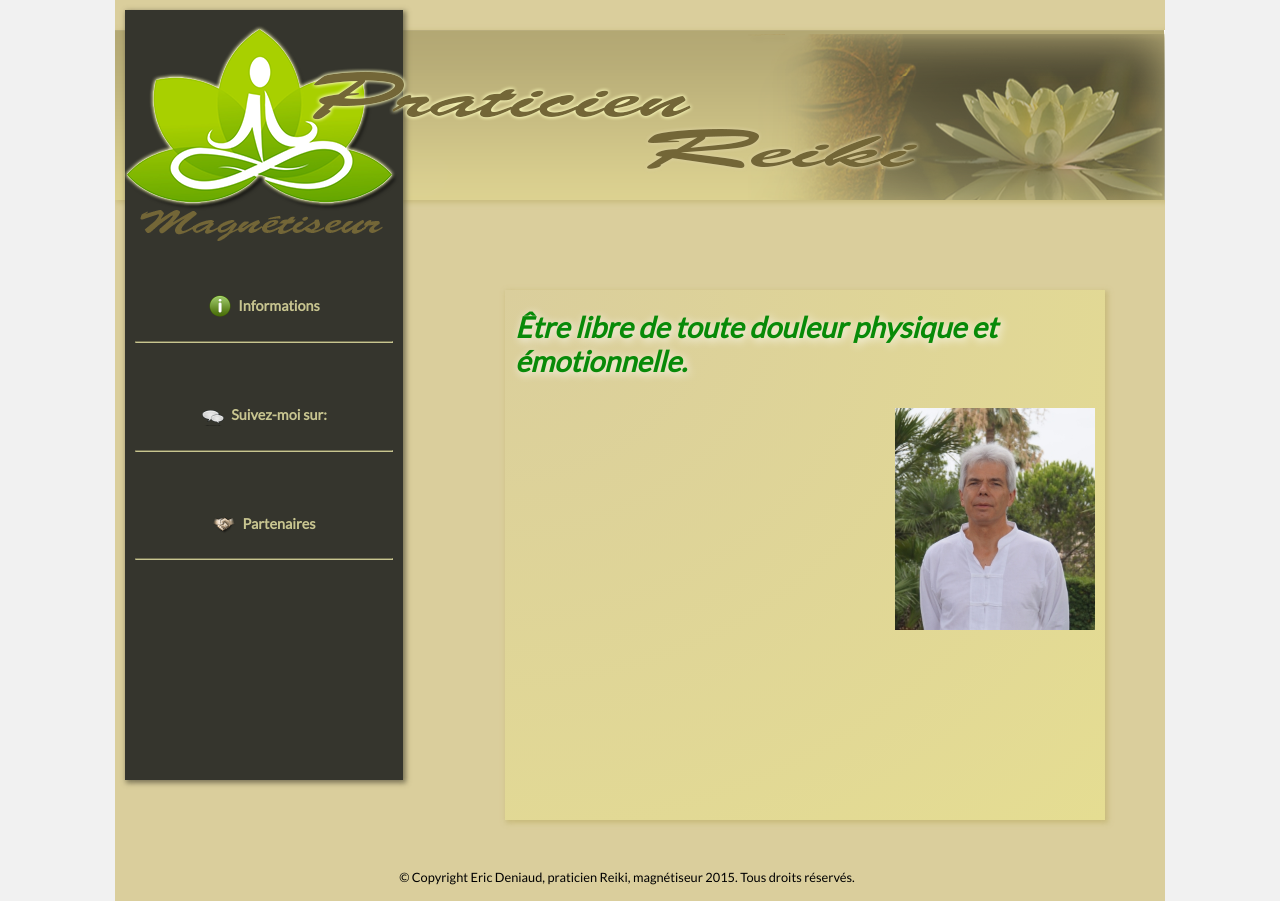
After one commit to deniauma/Django-vitrine, a Django app: template templates/accueil.html in a window 1280 px wide. The commit adds this page. Run offline with Django 3.2, Linux system fonts and the light colour scheme; the template is opened without the code that fills it, so the values that code supplies are empty.

Commit message:
Pages updated

```diff
--- a/admin.py
+++ b/admin.py
@@ -8,7 +8,7 @@ class NavigationAdmin(admin.ModelAdmin):
 	list_display = ('link_label', 'link_order')
 
 class LabelAdmin(admin.ModelAdmin):
-	list_display = ('label_place', 'label_text')
+	list_display = ('label_page', 'label_place', 'label_text')
 
 class AppointmentAdmin(admin.ModelAdmin):
 	list_display = ('start_date', 'validated')
--- a/static/style.css
+++ b/static/style.css
@@ -124,4 +124,33 @@ h3 {
 html {
   font-family: 'Lato', sans-serif; }
 
+.portrait {
+  float: right;
+  padding: 10px 0 20px 20px; }
+
+.quote {
+  color: #088A08;
+  font-style: italic;
+  font-size: 1.20em;
+  text-shadow: 2px 2px 10px white; }
+
+.googlemap {
+  text-align: center; }
+
+.contact-form {
+  background-color: white; }
+  .contact-form th, .contact-form td {
+    width: 200px;
+    text-align: left;
+    padding-bottom: 5px;
+    font-weight: normal;
+    color: #484545; }
+
+.form-required label:after {
+  content: " *";
+  color: red; }
+
+#form-submit {
+  text-align: center; }
+
 /*# sourceMappingURL=style.css.map */
--- a/static/style.scss
+++ b/static/style.scss
@@ -178,3 +178,40 @@ h3 {
 html {
 	font-family: 'Lato', sans-serif;
 }
+
+.portrait {
+	float: right;
+	padding: 10px 0 20px 20px;
+}
+
+.quote {
+	color: #088A08;
+	font-style: italic;
+	font-size: 1.20em;
+	text-shadow: 2px 2px 10px white;
+}
+
+.googlemap {
+	text-align: center;
+}
+
+.contact-form {
+	background-color: white;
+
+	th, td {
+		width: 200px;
+		text-align: left;
+		padding-bottom: 5px;
+		font-weight: normal;
+		color: #484545;
+	}
+}
+
+.form-required label:after {
+	content: " *";
+	color: red;
+}
+
+#form-submit {
+	text-align: center;
+}
--- /dev/null
+++ b/templates/accueil.html
@@ -0,0 +1,12 @@
+{% extends "base.html" %}
+
+{% block title %}Eric Deniaud, practicien Reiki{% endblock %}
+{% load staticfiles %}
+{% block page_content %}
+	<h2><span class="quote">Être libre de toute douleur physique et émotionnelle.</span></h2>
+	<img class="portrait" src="{% static 'img/eric.jpg' %}" alt="Espace de travail" width="200" />
+
+	{% for label in labels.content %}
+		{{ label.label_text|safe }}
+	{% endfor %}
+{% endblock %}
```
Also changed, not shown: forms.py (+8 -0 lines), templates/contact.html (added, +26 -0 lines), views.py (+23 -18 lines), vitrine.sql (+0 -25 lines), 1 other file.
